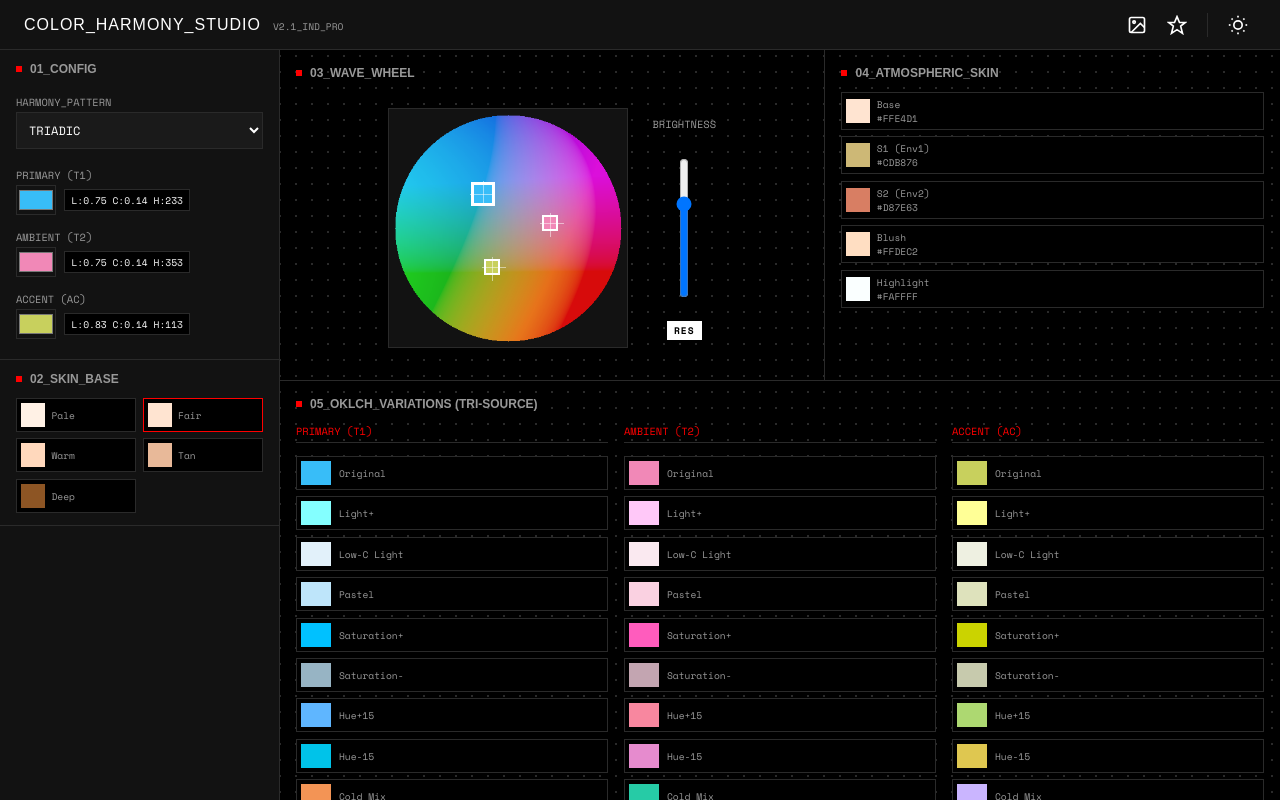
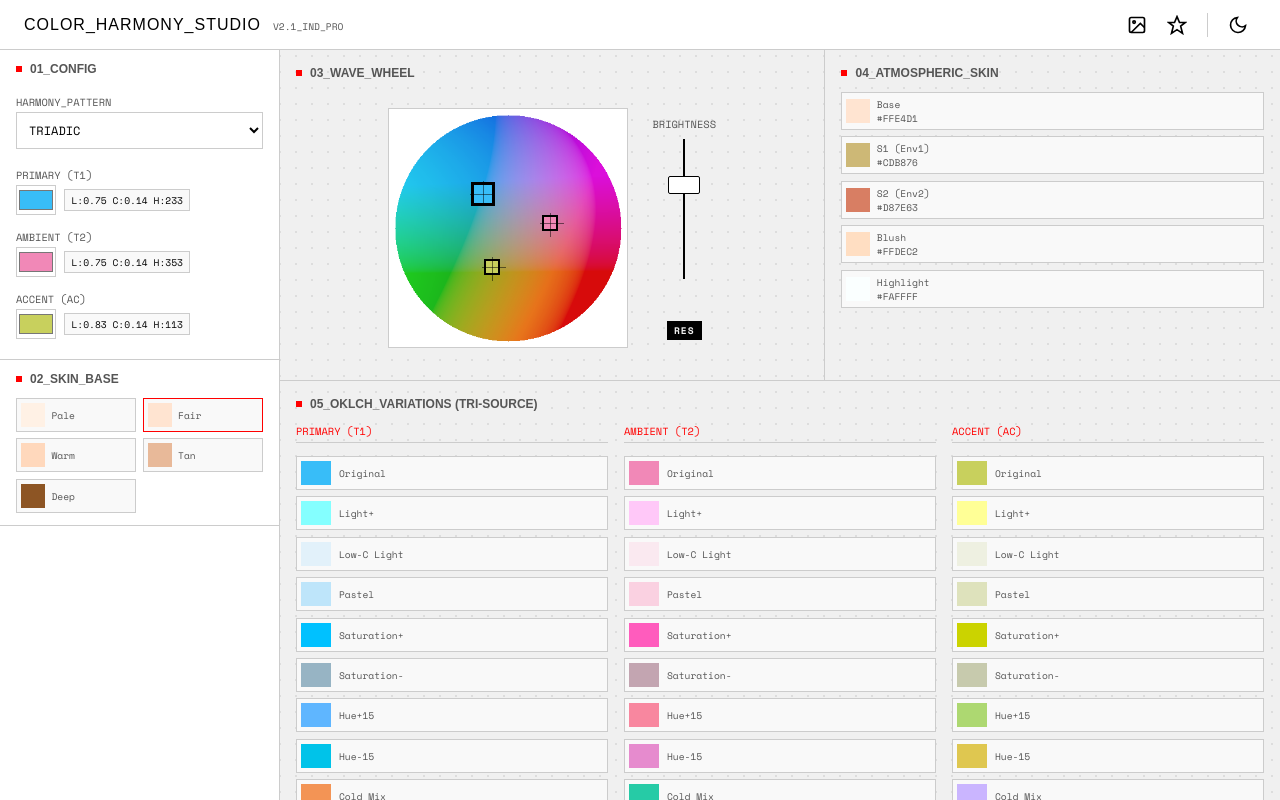
Before and after one commit to dubmiyako/oklch-color-palette, a website built with Vite: page index.html in a window 1280 px wide. Built offline with nearby package versions, Linux system fonts and the light colour scheme; a web font is replaced by a local one.

Commit message:
feat: set default theme to light and implement custom industrial-style vertical fader controls

```diff
--- a/app.js
+++ b/app.js
@@ -46,10 +46,14 @@ const MAX_CHROMA = 0.37;
 
 // --- Initialization ---
 function init() {
+  htmlEl.setAttribute('data-theme', 'light');
   renderSkinBaseOptions();
   applyHarmony();
   drawColorWheel();
   updateUI();
+  // Sync icons for light mode (show moon to switch to dark)
+  themeIconSun.classList.add('hidden');
+  themeIconMoon.classList.remove('hidden');
 
   // Pickers
   themePicker1.addEventListener('input', (e) => {
--- a/index.html
+++ b/index.html
@@ -1,5 +1,5 @@
 <!DOCTYPE html>
-<html lang="ja" data-theme="dark">
+<html lang="ja" data-theme="light">
 <head>
     <meta charset="UTF-8">
     <meta name="viewport" content="width=device-width, initial-scale=1.0">
@@ -24,8 +24,8 @@
             </button>
             <div class="divider"></div>
             <button id="themeToggle" class="tool-btn" title="TOGGLE_THEME">
-                <svg id="themeIconSun" class="theme-icon" width="20" height="20" viewBox="0 0 24 24" fill="none" stroke="currentColor" stroke-width="2"><circle cx="12" cy="12" r="5"/><line x1="12" y1="1" x2="12" y2="3"/><line x1="12" y1="21" x2="12" y2="23"/><line x1="4.22" y1="4.22" x2="5.64" y2="5.64"/><line x1="18.36" y1="18.36" x2="19.78" y2="19.78"/><line x1="1" y1="12" x2="3" y2="12"/><line x1="21" y1="12" x2="23" y2="12"/><line x1="4.22" y1="19.78" x2="5.64" y2="18.36"/><line x1="18.36" y1="5.64" x2="19.78" y2="4.22"/></svg>
-                <svg id="themeIconMoon" class="theme-icon hidden" width="20" height="20" viewBox="0 0 24 24" fill="none" stroke="currentColor" stroke-width="2"><path d="M21 12.79A9 9 0 1 1 11.21 3 7 7 0 0 0 21 12.79z"/></svg>
+                <svg id="themeIconSun" class="theme-icon hidden" width="20" height="20" viewBox="0 0 24 24" fill="none" stroke="currentColor" stroke-width="2"><circle cx="12" cy="12" r="5"/><line x1="12" y1="1" x2="12" y2="3"/><line x1="12" y1="21" x2="12" y2="23"/><line x1="4.22" y1="4.22" x2="5.64" y2="5.64"/><line x1="18.36" y1="18.36" x2="19.78" y2="19.78"/><line x1="1" y1="12" x2="3" y2="12"/><line x1="21" y1="12" x2="23" y2="12"/><line x1="4.22" y1="19.78" x2="5.64" y2="18.36"/><line x1="18.36" y1="5.64" x2="19.78" y2="4.22"/></svg>
+                <svg id="themeIconMoon" class="theme-icon" width="20" height="20" viewBox="0 0 24 24" fill="none" stroke="currentColor" stroke-width="2"><path d="M21 12.79A9 9 0 1 1 11.21 3 7 7 0 0 0 21 12.79z"/></svg>
             </button>
         </div>
     </header>
--- a/style.css
+++ b/style.css
@@ -4,6 +4,7 @@
   --bg-card: #121212;
   --bg-input: #1a1a1a;
   --border-main: #2a2a2a;
+  --fader-track: #ffffff;
   --border-active: #ff0000;
   --text-main: #ffffff;
   --text-sub: #999999;
@@ -18,8 +19,9 @@
 [data-theme="light"] {
   --bg-app: #f0f0f0;
   --bg-card: #ffffff;
-  --bg-input: #e0e0e0;
+  --bg-input: #ffffff;
   --border-main: #cccccc;
+  --fader-track: #000000;
   --text-main: #000000;
   --text-sub: #555555;
   --dot-pattern: radial-gradient(#dddddd 1px, transparent 1px);
@@ -149,22 +151,47 @@ input[type="color"] { width: 40px; height: 30px; border: 1px solid var(--border-
   pointer-events: auto; /* Essential for interaction */
 }
 .slider-container {
-  height: 240px; /* Increase height to fit button */
+  height: 240px;
   display: flex;
   flex-direction: column;
   align-items: center;
   justify-content: space-between;
   padding: 0.5rem 0;
+  position: relative;
 }
+
+/* DJ Controller Style Fader */
 .vertical-range.industrial {
-  -webkit-appearance: slider-vertical; /* Standard for WebKit */
-  width: 20px;
-  height: 140px;
-  background: var(--bg-input);
-  border: 1px solid var(--border-main);
-  outline: none;
+  -webkit-appearance: none;
+  appearance: none;
+  width: 140px; /* Length of the fader */
+  height: 2px;  /* Thin slot */
+  background: var(--fader-track);
+  transform: rotate(-90deg);
+  transform-origin: center;
+  position: absolute;
+  top: 100px;
   cursor: pointer;
 }
+
+/* Track */
+.vertical-range.industrial::-webkit-slider-runnable-track {
+  width: 100%; height: 2px; background: var(--fader-track);
+}
+
+/* DJ Fader Cap */
+.vertical-range.industrial::-webkit-slider-thumb {
+  -webkit-appearance: none;
+  appearance: none;
+  width: 18px;    /* Height of cap */
+  height: 32px;   /* Width of cap (since rotated) */
+  background: var(--bg-input);
+  border: 1px solid var(--text-main);
+  border-radius: 2px;
+  cursor: grab;
+  margin-top: -15px; /* Precision centering */
+}
+.vertical-range.industrial::-webkit-slider-thumb:active { cursor: grabbing; background-color: var(--bg-card); }
 
 .reset-btn {
   background: var(--text-main);
@@ -177,6 +204,7 @@ input[type="color"] { width: 40px; height: 30px; border: 1px solid var(--border-
   cursor: pointer;
   letter-spacing: 1px;
   text-align: center;
+  z-index: 10;
 }
 .reset-btn:hover { background: var(--accent-primary); border-color: var(--accent-primary); color: white; }
 
```
